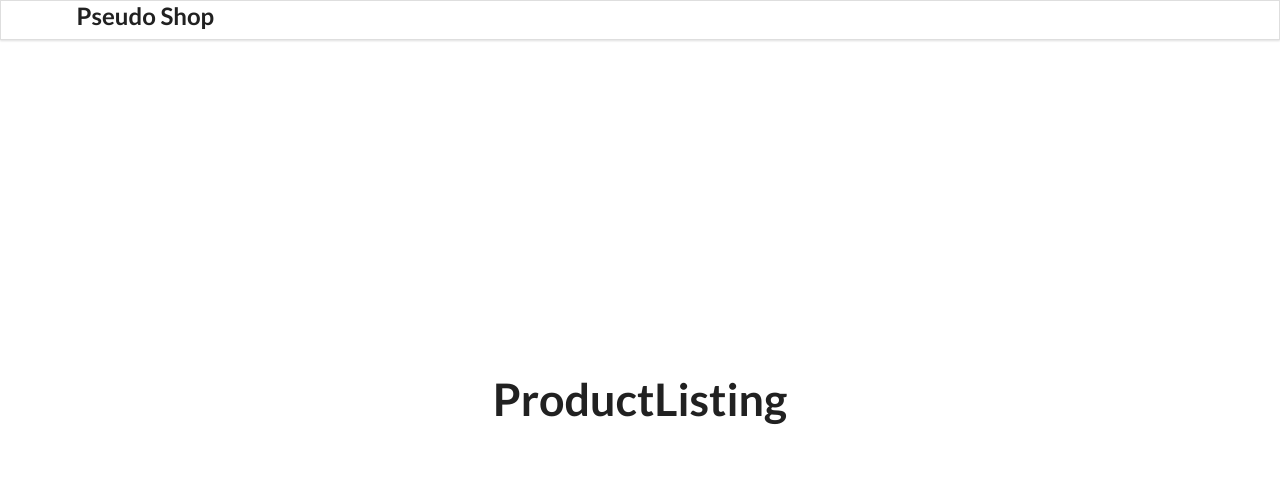
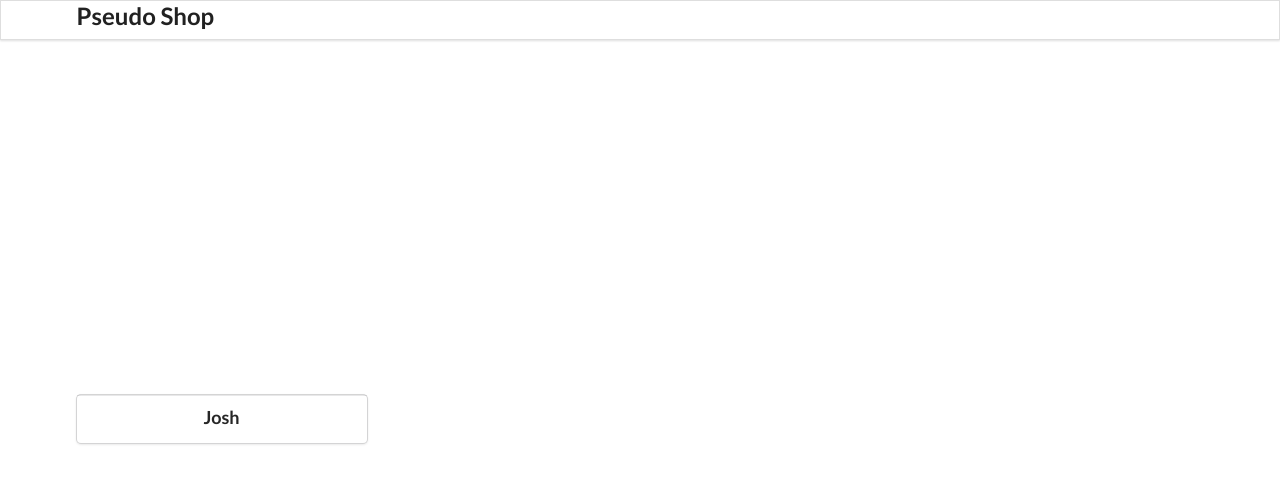
Before and after one commit to jrmedina/pseudo-shop, a React (Vite) app: page / in a window 1280 px wide. Shown: the top 484 px of the page. Built offline with nearby package versions, Linux system fonts and the light colour scheme.

Commit message:
use selector to pull in stateA

```diff
--- a/src/App.jsx
+++ b/src/App.jsx
@@ -8,14 +8,12 @@ import ProductDetails from "./containers/ProductDetails";
 const App = () => {
   return (
     <div className="App">
-
       <Header />
       <Switch>
         <Route path="/" exact component={ProductListing} />
         <Route path="/product/:productId" exact component={ProductDetails} />
         <Route>404 Not Found!</Route>
       </Switch>
-
     </div>
   );
 };
--- a/src/containers/ProductComponent.jsx
+++ b/src/containers/ProductComponent.jsx
@@ -1,11 +1,21 @@
 import React from "react";
+import { useSelector } from "react-redux";
 
 const ProductComponent = () => {
+        const products = useSelector((state) => state.allProducts.products);
+        const { id, title } = products[0];
   return (
-    <div>
-      <h1>ProductComponent</h1>
+    <div className="four column wide">
+      <div className="ui link cards">
+        <div className="card">
+          <div className="image"></div>
+          <div className="content">
+            <div className="header">{title}</div>
+          </div>
+        </div>
+      </div>
     </div>
   );
 };
 
-export default ProductComponent
+export default ProductComponent;
--- a/src/containers/ProductListing.jsx
+++ b/src/containers/ProductListing.jsx
@@ -1,9 +1,14 @@
 import React from "react";
+import { useSelector } from "react-redux";
+import ProductComponent from "./ProductComponent";
+
 
 const ProductListing = () => {
+    const products = useSelector((state) => state)
+
   return (
-    <div>
-      <h1>ProductListing</h1>
+    <div className="ui grid container">
+      <ProductComponent/>
     </div>
   );
 };
--- a/src/main.jsx
+++ b/src/main.jsx
@@ -5,7 +5,6 @@ import "./index.css";
 import { Provider } from "react-redux";
 import store from "./redux/store";
 import { BrowserRouter } from "react-router-dom";
-
 
 ReactDOM.createRoot(document.getElementById("root")).render(
   <React.StrictMode>
```
Lines whose indentation alone changed are shown as unchanged.
